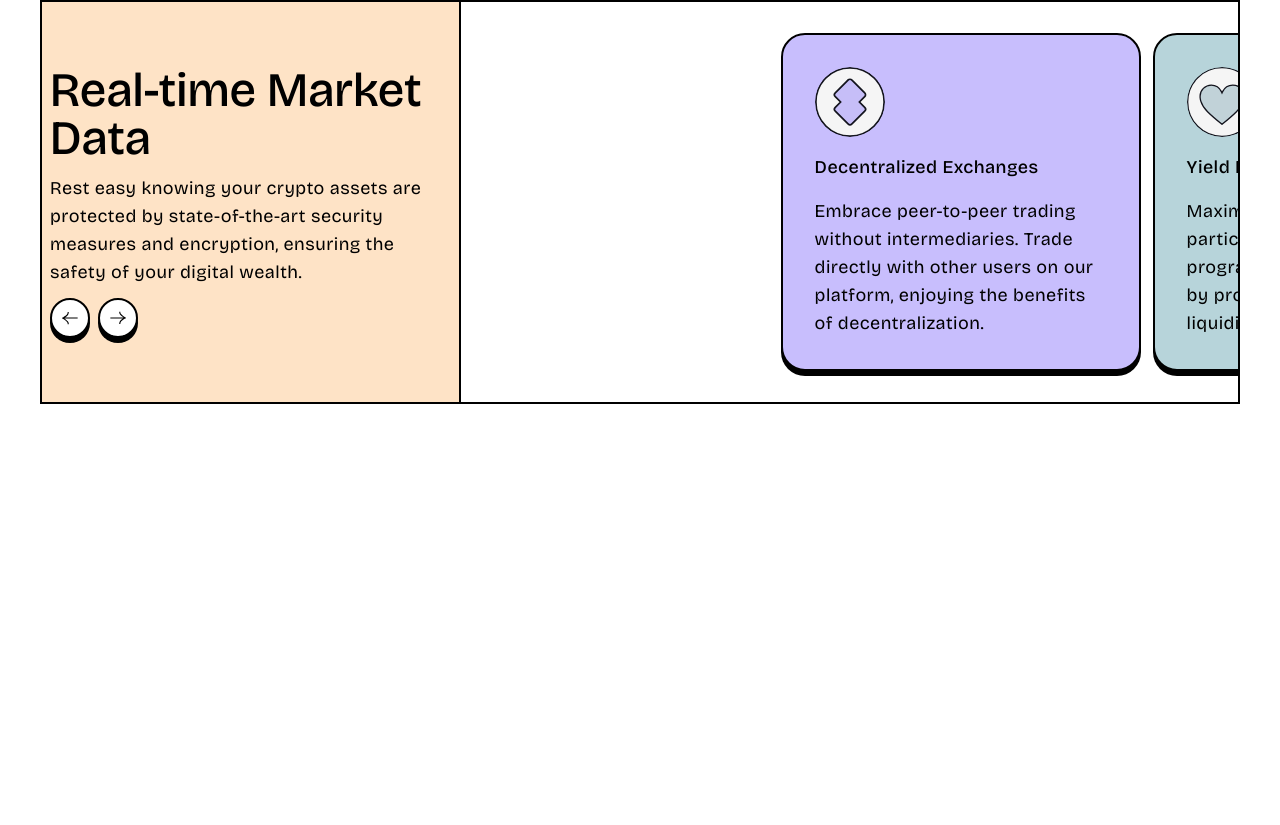
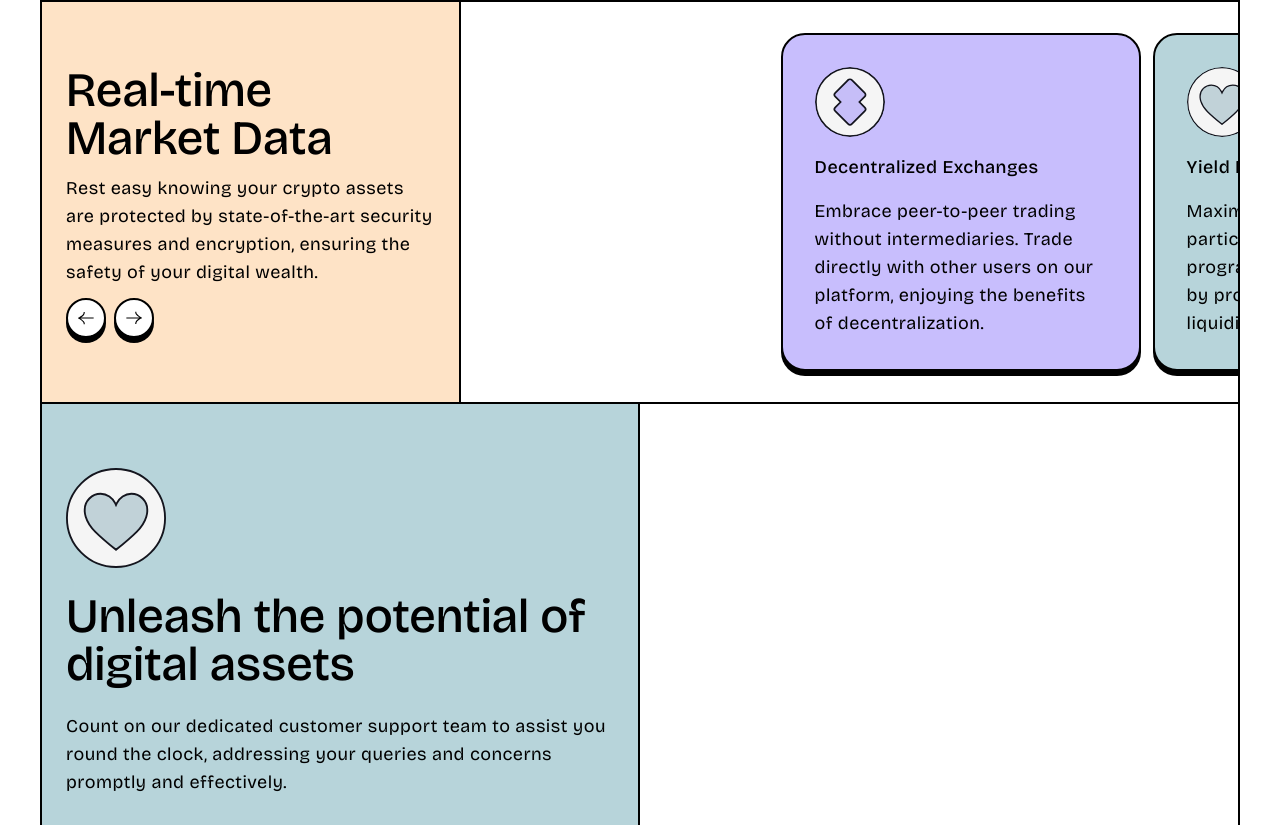
Before and after one commit to adhikareeprayush/Landing-Page-React, a React (Vite) app: page / in a window 1280 px wide. Shown: the part 1952-2777 px from the top of the page. Before the commit the page ends 2356 px from the top, so only its background shows below. Built offline with nearby package versions, Linux system fonts and the light colour scheme.

Commit message:
unleash section

```diff
--- a/src/App.jsx
+++ b/src/App.jsx
@@ -4,6 +4,7 @@ import InfiniteMarquee from "./Components/InfiniteMarquee/InifiniteMarquee";
 import YourWindow from "./Components/YourWindow/YourWindow";
 import Features from "./Components/Features/Features";
 import RealTimeMarketData from "./Components/RealTimeMarketData/RealTimeMarketData";
+import Unleash from "./Components/Unleash/Unleash";
 
 function App() {
 
@@ -16,6 +17,7 @@ function App() {
       <YourWindow />
       <Features />
       <RealTimeMarketData />
+      <Unleash />
     </div>
   );
 }
--- a/src/Components/RealTimeMarketData/RealTimeMarketData.jsx
+++ b/src/Components/RealTimeMarketData/RealTimeMarketData.jsx
@@ -71,8 +71,8 @@ const RealTimeMarketData = () => {
 
 
     return (
-        <section className="flex w-full items-center">
-            <div className="real-content py-16 px-2 border-r-2 bg-yellow-500">
+        <section className="flex w-full items-center border-b-2">
+            <div className="real-content py-16 px-6 border-r-2 bg-yellow-500">
                 <h2>Real-time Market Data</h2>
                 <p>Rest easy knowing your crypto assets are protected by state-of-the-art security measures and encryption, ensuring the safety of your digital wealth.</p>
                 <div className="controls flex gap-2 items-center">
--- /dev/null
+++ b/src/Components/Unleash/Uleash.css
@@ -0,0 +1,4 @@
+.lelftUnleash {
+  flex-basis: 50%;
+  gap: 24px;
+}
--- /dev/null
+++ b/src/Components/Unleash/Unleash.jsx
@@ -0,0 +1,22 @@
+import { ICONS } from "../../assets/ICONS"
+import './Uleash.css'
+import Button from "../Button/Button"
+
+
+const Unleash = () => {
+    return (
+        <div className="Unleash flex items-center justify-between">
+            <div className="lelftUnleash flex flex-col py-16 px-6 border-r-2 bg-green-500">
+                <img src={ICONS.heartIcon} alt="heartIcon" className="w-[100px] h-[100px] object-contain" />
+                <h2>Unleash the potential
+                    of digital assets</h2>
+                <p>Count on our dedicated customer support team to assist you round the clock, addressing your queries and concerns promptly and effectively.</p>
+                <p>Seamlessly trade and manage your crypto assets on the go with our mobile application, offering all the features and convenience you expect.</p>
+                <Button text="Explore all Pages" type="secondary" className="w-fit" />
+            </div>
+
+        </div>
+    )
+}
+
+export default Unleash
```
